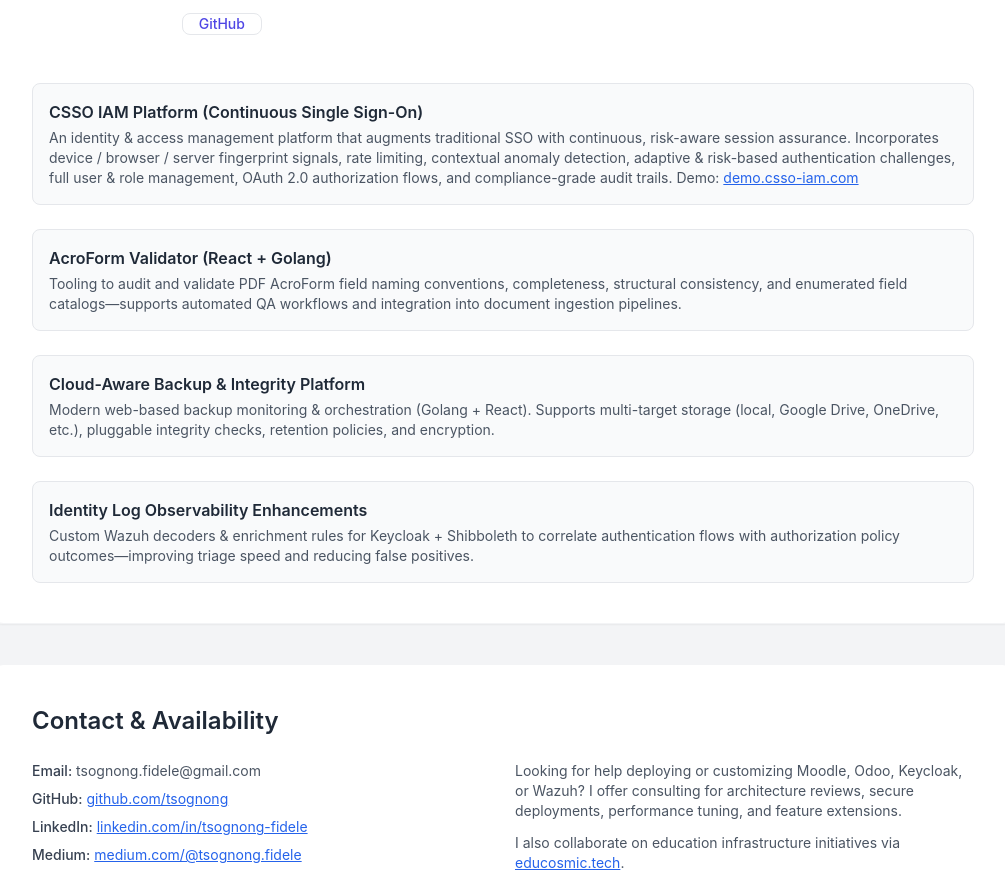
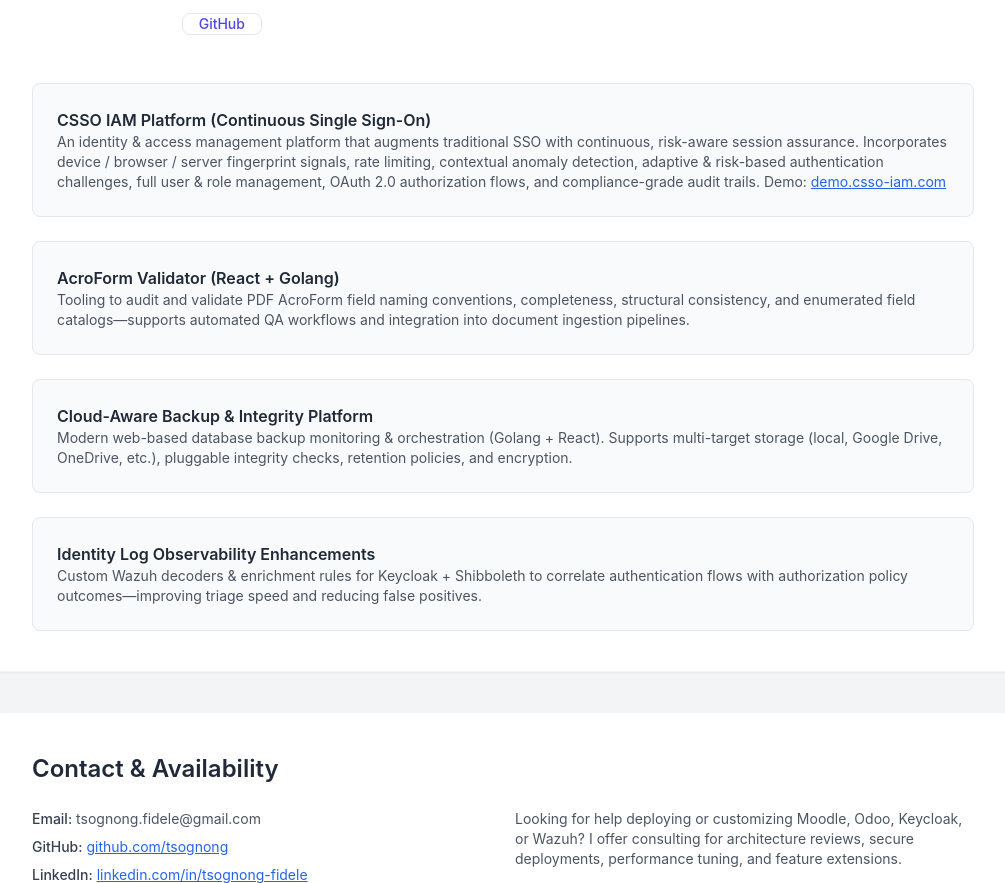
Before and after one commit to tsognong/tsognong.github.io, a website: page index.html in a window 1280 px wide. Shown: the part 2725-3608 px from the top of the page, without its empty margins (137-1142 px from the left). Drawn offline with Linux system fonts and the light colour scheme.

Commit message:
Standardize project card styling for visual consistency

```diff
--- a/index.html
+++ b/index.html
@@ -243,21 +243,21 @@
         <a href="https://github.com/tsognong/humifortis" target="_blank" class="inline-block border border-indigo-600 text-indigo-600 px-4 py-2 rounded-lg hover:bg-indigo-50 transition text-sm font-medium">GitHub</a>
       </div>
     </div>
-    <div class="p-4 border rounded-lg bg-gray-50">
-      <h3 class="font-semibold text-gray-800">CSSO IAM Platform (Continuous Single Sign-On)</h3>
-      <p class="text-sm text-gray-600 mt-1">An identity & access management platform that augments traditional SSO with continuous, risk-aware session assurance. Incorporates device / browser / server fingerprint signals, rate limiting, contextual anomaly detection, adaptive & risk-based authentication challenges, full user & role management, OAuth 2.0 authorization flows, and compliance-grade audit trails. Demo: <a href="https://demo.csso-iam.com" target="_blank" class="text-blue-600 underline">demo.csso-iam.com</a></p>
+    <div class="p-6 border rounded-lg bg-gray-50 hover:shadow-md transition">
+      <h3 class="font-semibold text-gray-800 text-lg">CSSO IAM Platform (Continuous Single Sign-On)</h3>
+      <p class="text-sm text-gray-600 mt-2">An identity & access management platform that augments traditional SSO with continuous, risk-aware session assurance. Incorporates device / browser / server fingerprint signals, rate limiting, contextual anomaly detection, adaptive & risk-based authentication challenges, full user & role management, OAuth 2.0 authorization flows, and compliance-grade audit trails. Demo: <a href="https://demo.csso-iam.com" target="_blank" class="text-blue-600 underline">demo.csso-iam.com</a></p>
     </div>
-    <div class="p-4 border rounded-lg bg-gray-50">
-      <h3 class="font-semibold text-gray-800">AcroForm Validator (React + Golang)</h3>
-      <p class="text-sm text-gray-600 mt-1">Tooling to audit and validate PDF AcroForm field naming conventions, completeness, structural consistency, and enumerated field catalogs—supports automated QA workflows and integration into document ingestion pipelines.</p>
+    <div class="p-6 border rounded-lg bg-gray-50 hover:shadow-md transition">
+      <h3 class="font-semibold text-gray-800 text-lg">AcroForm Validator (React + Golang)</h3>
+      <p class="text-sm text-gray-600 mt-2">Tooling to audit and validate PDF AcroForm field naming conventions, completeness, structural consistency, and enumerated field catalogs—supports automated QA workflows and integration into document ingestion pipelines.</p>
     </div>
-    <div class="p-4 border rounded-lg bg-gray-50">
-      <h3 class="font-semibold text-gray-800">Cloud-Aware Backup & Integrity Platform</h3>
-      <p class="text-sm text-gray-600 mt-1">Modern web-based backup monitoring & orchestration (Golang + React). Supports multi-target storage (local, Google Drive, OneDrive, etc.), pluggable integrity checks, retention policies, and encryption.</p>
+    <div class="p-6 border rounded-lg bg-gray-50 hover:shadow-md transition">
+      <h3 class="font-semibold text-gray-800 text-lg">Cloud-Aware Backup & Integrity Platform</h3>
+      <p class="text-sm text-gray-600 mt-2">Modern web-based database backup monitoring & orchestration (Golang + React). Supports multi-target storage (local, Google Drive, OneDrive, etc.), pluggable integrity checks, retention policies, and encryption.</p>
     </div>
-    <div class="p-4 border rounded-lg bg-gray-50">
-      <h3 class="font-semibold text-gray-800">Identity Log Observability Enhancements</h3>
-      <p class="text-sm text-gray-600 mt-1">Custom Wazuh decoders & enrichment rules for Keycloak + Shibboleth to correlate authentication flows with authorization policy outcomes—improving triage speed and reducing false positives.</p>
+    <div class="p-6 border rounded-lg bg-gray-50 hover:shadow-md transition">
+      <h3 class="font-semibold text-gray-800 text-lg">Identity Log Observability Enhancements</h3>
+      <p class="text-sm text-gray-600 mt-2">Custom Wazuh decoders & enrichment rules for Keycloak + Shibboleth to correlate authentication flows with authorization policy outcomes—improving triage speed and reducing false positives.</p>
     </div>
   </div>
 </section>
```
